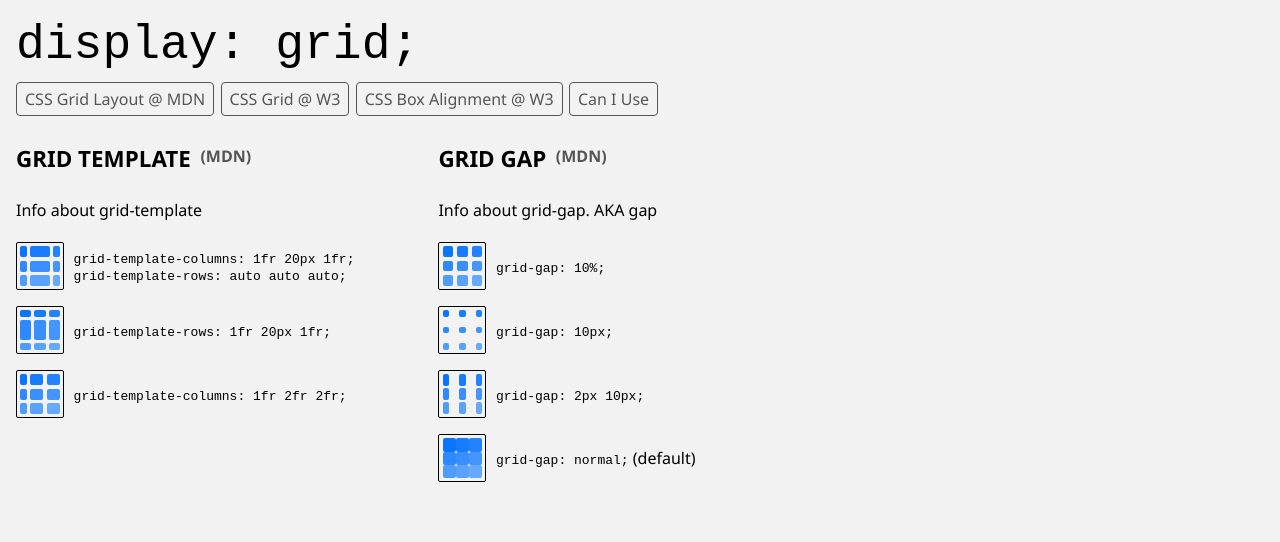
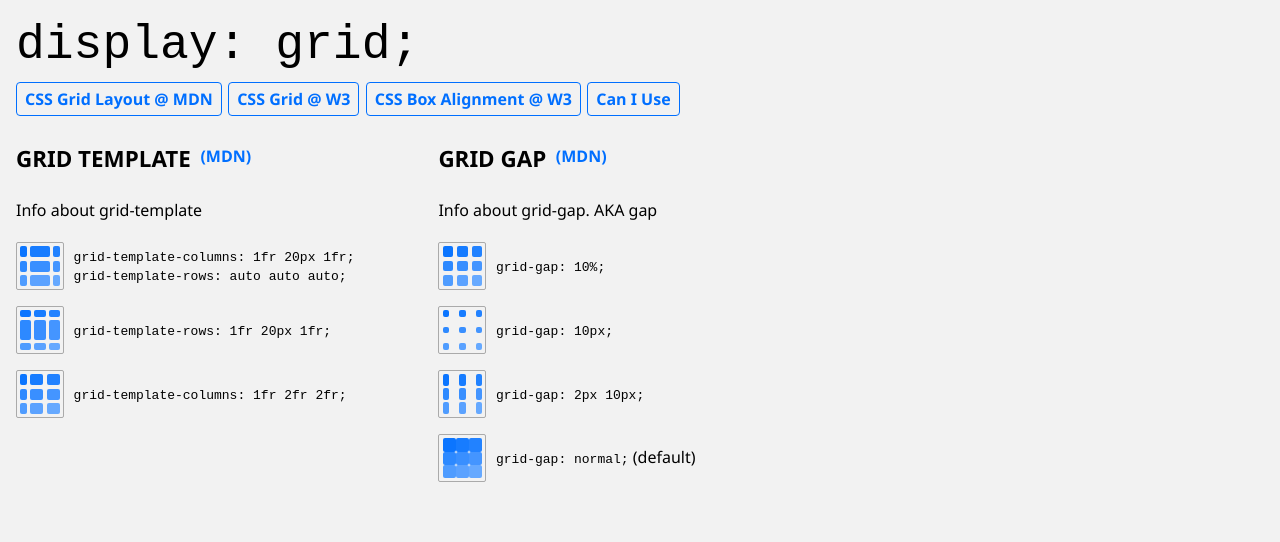
Before and after one commit to ajosedev/grid-cheatsheet, a Gatsby site: page / in a window 1280 px wide. Shown: the top 542 px of the page. Built offline with nearby package versions, Linux system fonts and the light colour scheme; Gatsby itself is replaced by a stand-in of ours.

Commit message:
More general styling. Starting to use themes

```diff
--- a/src/components/declaration.js
+++ b/src/components/declaration.js
@@ -18,6 +18,7 @@
 
 const Code = styled.code`
   display: inline-block;
+  line-height: 1rem;
 `;
 
 const Declaration = ({ children, code, isDefault, styleItem, styleOverride }) => (
--- a/src/components/gridContainer.js
+++ b/src/components/gridContainer.js
@@ -4,7 +4,7 @@
 import GridItem from './gridItem';
 import { adjustHue, lighten } from 'polished';
 
-const style = () => {
+const style = (colour) => {
   const styles = [];
 
   for (let i = 1; i < 9; i++) {
@@ -12,7 +12,7 @@
 
     styles.push(`
       .grid__item:nth-of-type(${pos}) {
-        background-color: ${lighten(pos / 45, '#006fff')}
+        background-color: ${lighten(pos / 45, colour)}
         // background-color: ${adjustHue(40 * pos, '#BF3F3F')}
       }
     `);
@@ -27,14 +27,14 @@
   grid-template-rows: repeat(3, auto);
   grid-gap: .2rem;
   padding: .2rem;
-  border: 1px solid black;
+  border: 1px solid #aaa;
   border-radius: 2px;
   width: 3rem;
   height: 3rem;
   margin-right: .6rem;
   flex-shrink: 0;
 
-  ${props => style()}
+  ${props => style(props.theme.blue)}
 `;
 
 const StyledGrid = styled(DefaultGrid)`
--- a/src/components/property.js
+++ b/src/components/property.js
@@ -17,7 +17,7 @@
 const Link = styled.a`
   margin-left: .6rem;
   text-decoration: none;
-  color: #555;
+  color: ${props => props.theme.blue};
   transition: color 250ms;
   font-size: 1rem;
   vertical-align: top;
--- a/src/components/section.js
+++ b/src/components/section.js
@@ -17,6 +17,8 @@
   font-weight: bold;
   margin-bottom: 2rem;
   font-size: 2rem;
+  text-transform: uppercase;
+  color: ${props => props.theme.darkBlue};
 `;
 
 const Section = ({ children, header }) => (
--- a/src/pages/index.js
+++ b/src/pages/index.js
@@ -23,11 +23,12 @@
     justify-content: center;
     padding: 0 0.5rem;
     text-decoration: none;
-    color: #555;
+    color: ${props => props.theme.blue};
     line-height: 2rem;
-    border: 1px solid #555;
+    border: 1px solid ${props => props.theme.blue};
     margin-right: .4rem;
     border-radius: 4px;
+    font-weight: 600;
 
     transition: color 250ms, border-color 250ms;
 
@@ -51,7 +52,8 @@
 `;
 
 const theme = {
-  header: 'red',
+  blue: '#006fff',
+  darkBlue: '#004aaa',
 };
 
 const twoColumns = 'grid-template-columns: repeat(2, auto);';
```
